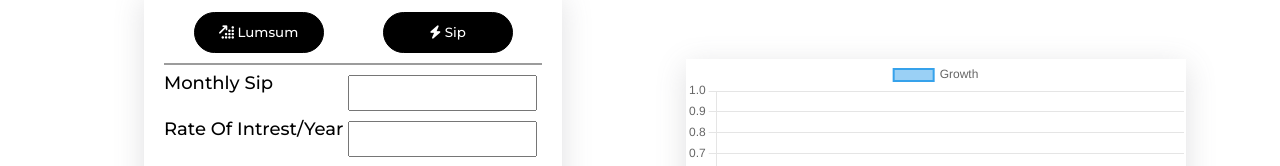
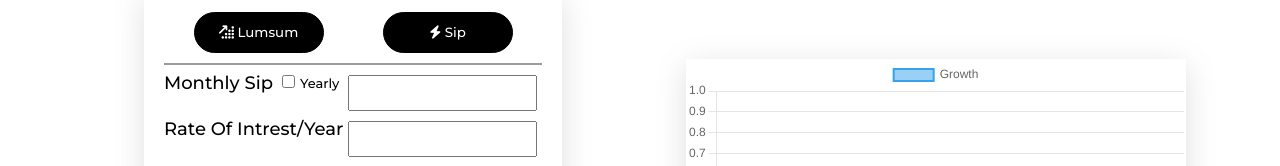
Before and after one commit to VikasShah8218/My-React-Calculator, a React (Create React App) app: page / in a window 1280 px wide. Both pictures are taken after a click on the button "Sip". Shown: the part 150-316 px from the top of the page. Built offline with nearby package versions, Linux system fonts and the light colour scheme.

Commit message:
sip yearly

```diff
--- a/src/component/Lumsum.js
+++ b/src/component/Lumsum.js
@@ -32,6 +32,19 @@ export default function Lumsum(){
     const [displayLumsun,setDisplayLumsum] = useState({display:"block"})
     const [displaySip,setDisplaySip] = useState({display:"none"})
 
+    const [checkbox,setCheckBox] = useState("");
+    const [sipText,setSipText] = useState("Monthly Sip");
+    const checkBoxFun = () =>{
+      if (checkbox === ""){
+        setCheckBox("checked");
+        setSipText("Yearly SIP");
+      }
+      else{
+        setCheckBox("");
+        setSipText("Monthly SIP");
+
+      }
+    }
     const calculation  = () => {
       let principle = parseInt(ppl);
       let intrust = parseInt(roe);
@@ -103,11 +116,16 @@ export default function Lumsum(){
     let tp = parseInt(sipTm);
     let roi = parseInt(sipRoe);
 
-    const month_intrest = (parseFloat((roi/12)/100));
     let maturity = (parseFloat(sipP));
-    const no_of_it = tp*12;
     let months = [];
     let intrest_earn = [];
+    let month_intrest = (parseFloat((roi/12)/100));
+    let no_of_it = tp*12;
+    if (checkbox==="checked"){
+      month_intrest = (parseFloat((roi)/100));
+      no_of_it = tp;
+    }
+
     for (let index = 1; index < (no_of_it+1) ; index++) {
       maturity = maturity + (parseFloat(month_intrest*maturity));
       months.push(index);
@@ -116,6 +134,7 @@ export default function Lumsum(){
       }
       intrest_earn.push(parseInt(maturity))
     }
+
     let sipTotal = intrest_earn[intrest_earn.length - 1];
     let sipInvestedMoney = sipP*intrest_earn.length
     let sipReturnPercent = (((sipTotal-sipInvestedMoney)/sipInvestedMoney)*100).toFixed(2);
@@ -187,7 +206,11 @@ export default function Lumsum(){
           <div className='sip-input-area' style={displaySip} >
             <div className='devider'></div>
             <div className="input">
-              <label htmlFor="principle">Monthly Sip </label>
+              <label htmlFor="principle">{sipText} </label>
+              <div style={{fontSize:"13px"}}>
+              <input type="checkbox" onClick={checkBoxFun} id="year-sip" name="year-sip"  />
+              <label htmlFor="year-sip">Yearly</label>
+              </div>
               <input value={sip}  onChange={sipPplChange} type="number" id="principle" />
             </div>
             <div className="input">
```
